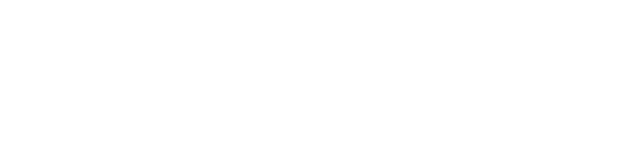
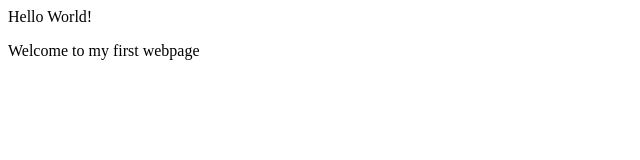
Before and after one commit to MbuguaMwaura/firstwebsites, a plain HTML site: page my-first-website.html in a window 1280 px wide. Shown: the whole page, without its empty margins (0-640 px from the left). Drawn offline with Linux system fonts and the light colour scheme.

Commit message:
This is the initial webpage setup

```diff
--- a/my-first-website.html
+++ b/my-first-website.html
@@ -5,6 +5,7 @@
   </head>
 
   <body>
-
+    Hello World!
+    <p>Welcome to my first webpage</p>
   </body>
 </html>
```
Also changed, not shown: my-favorite-things.html (added).
